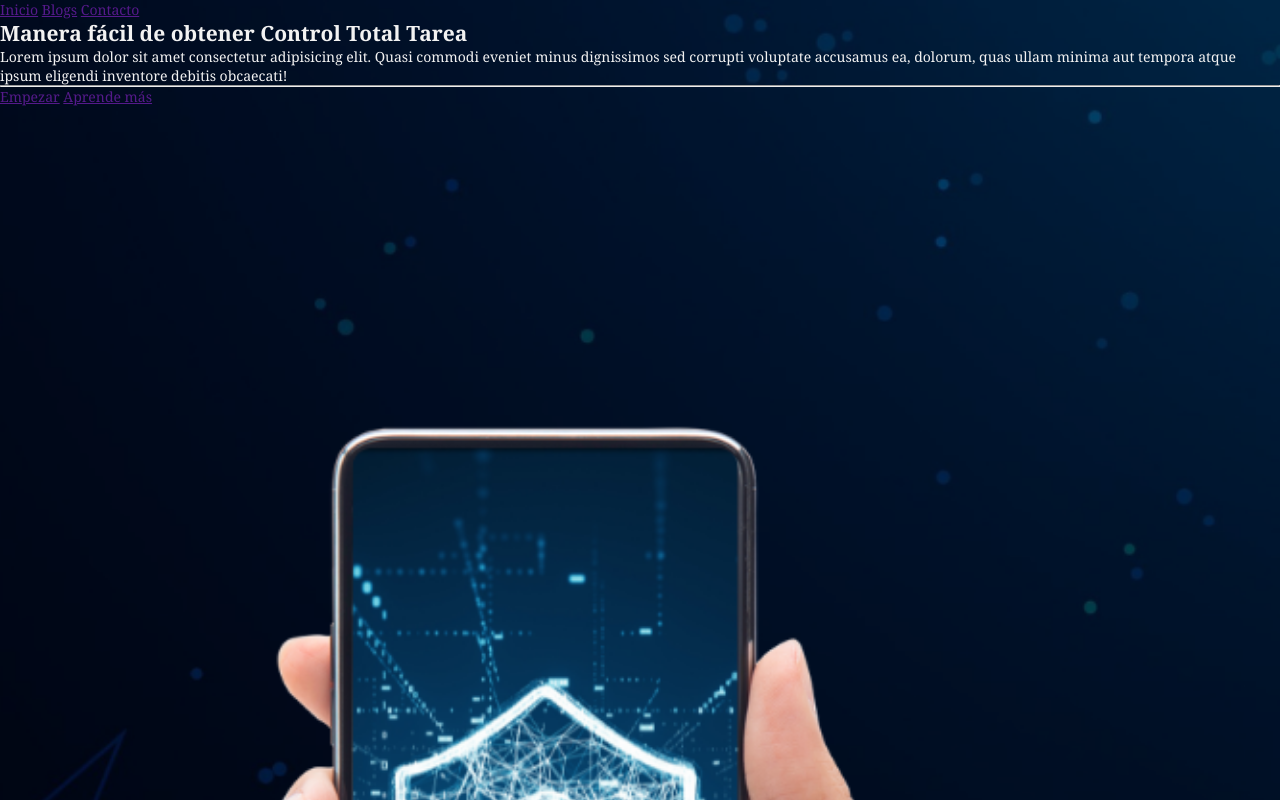
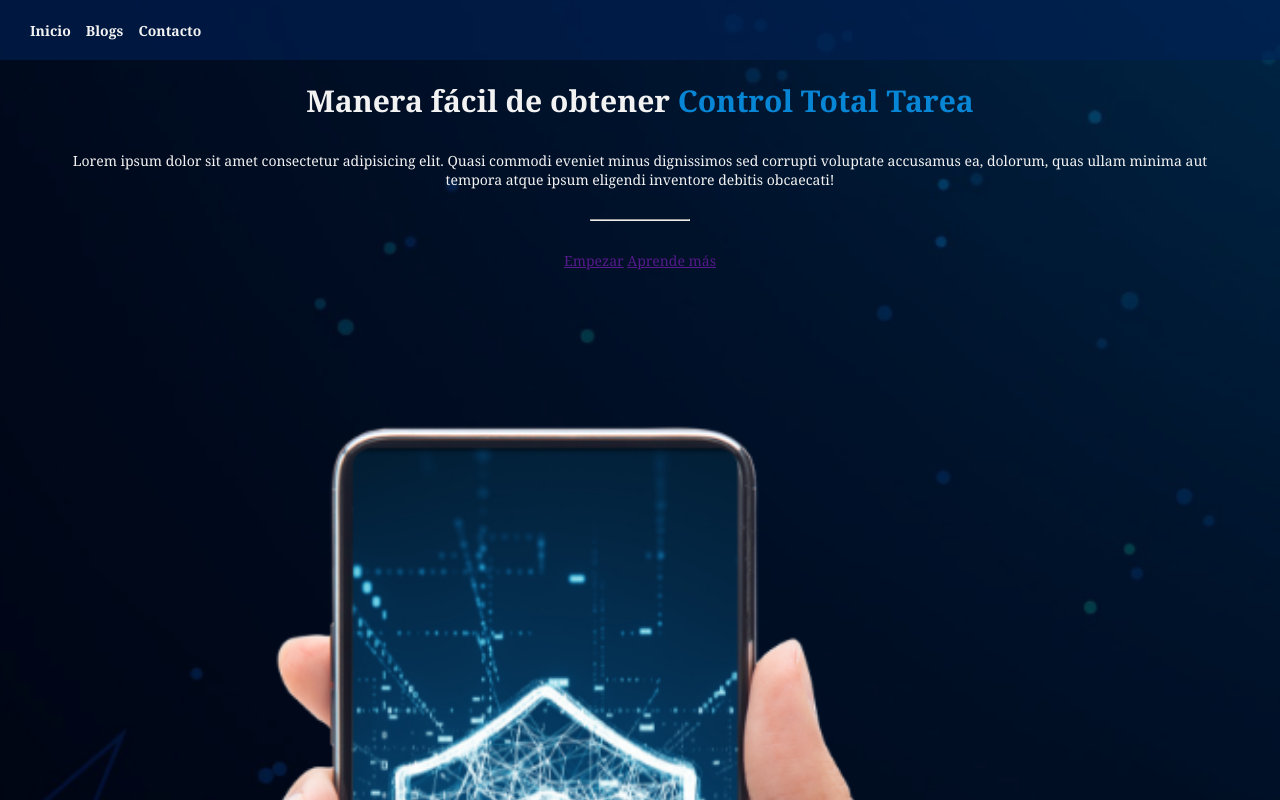
Before and after one commit to Seb-RM/HTML-CSS-RESPOSIVE-Hero, a plain HTML site: page index.html in a window 1280 px wide. Drawn offline with Linux system fonts and the light colour scheme.

Commit message:
header estilos css

```diff
--- a/css/estilos.css
+++ b/css/estilos.css
@@ -19,3 +19,57 @@ body {
     background-size: cover;
     background-position: center;
 }
+
+.navbar {
+    height: 60px;
+    background-color: rgba(0, 32, 86, 0.6);
+
+    display: flex;
+    align-items: center;
+    gap: 15px;
+    padding-left: 30px;
+}
+
+.navbar a {
+    text-decoration: none;
+    color: #f2f2f2;
+    font-weight: bold;
+}
+
+.navbar a:hover {
+    color: #0886d6;
+}
+
+.hero {
+    width: 100%;
+    max-width: 1200px;
+    margin-inline: auto;
+    padding: 10px;
+    margin-top: 10px;
+}
+
+.hero-content {
+    width: 100%;
+    height: 100%;
+    text-align: center;
+}
+
+.hero-content h1 {
+    font-size: 30px;
+}
+
+.hero-content h1 span {
+    color: #0886d6;
+}
+
+.hero-content p {
+    font-size: 14px;
+    margin: 30px 0;
+}
+
+.hero-content hr {
+    width: 100px;
+    color: #f2f2f2;
+    margin-bottom: 30px;
+    margin-inline: auto;
+}
```
